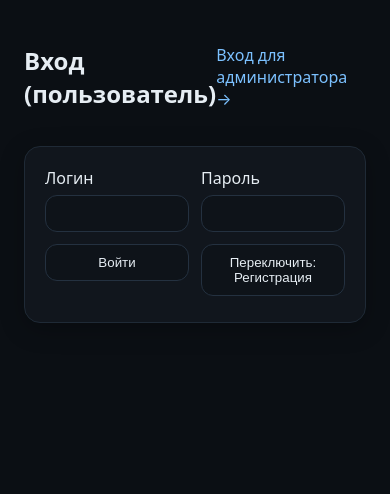
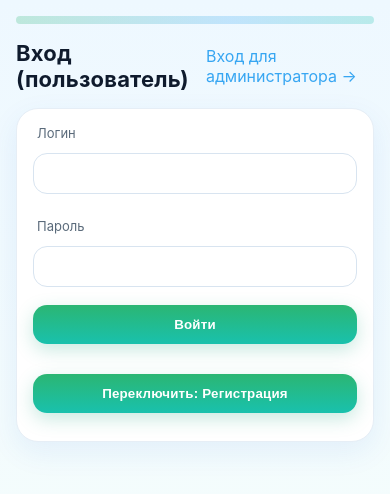
Before and after one commit to yunistlt/tour-calculator, a React (Vite) app: page /login in a window 390 px wide. Shown: the top 494 px of the page. Built offline with nearby package versions, Linux system fonts and the light colour scheme.

Commit message:
Update base.css

```diff
--- a/src/ui/base.css
+++ b/src/ui/base.css
@@ -1,11 +1,196 @@
-*{box-sizing:border-box} body{font-family:system-ui,-apple-system,Segoe UI,Roboto,Ubuntu,'Helvetica Neue',Arial,'Noto Sans',sans-serif;margin:0;padding:0;background:#0b0f14;color:#e6edf3}
-a{color:#7cc1ff;text-decoration:none} a:hover{text-decoration:underline}
-.container{max-width:1000px;margin:0 auto;padding:24px}
-.card{background:#11161d;border:1px solid #1f2a36;border-radius:16px;padding:20px;box-shadow:0 6px 24px rgba(0,0,0,.25)}
-input,select,button,textarea{width:100%;padding:10px 12px;border-radius:12px;border:1px solid #243140;background:#0e1319;color:#e6edf3;margin:6px 0}
-button{cursor:pointer} .row{display:flex;gap:12px} .row>div{flex:1}
-.badge{display:inline-block;padding:2px 8px;border-radius:999px;border:1px solid #2b3947;color:#9fbad3;font-size:12px}
-.table{width:100%;border-collapse:collapse;margin-top:12px}
-.table th,.table td{border-bottom:1px solid #1f2a36;padding:8px;text-align:left}
-.header{display:flex;justify-content:space-between;align-items:center;margin-bottom:16px}
-.small{opacity:.7;font-size:12px}
+/* ======== Тема: светлая, жизнерадостная (голубой/зеленый/белый) ======== */
+:root{
+  --bg: #f7fbff;
+  --bg-accent: linear-gradient(180deg,#eef8ff 0%, #f8fffb 100%);
+  --text: #0f1b2d;
+  --muted: #5b6b7b;
+
+  --brand: #2bb673;          /* мятный зелёный */
+  --brand-2: #37a6f2;        /* небесно-голубой */
+  --brand-3: #19c1ad;        /* бирюзовый */
+  --brand-hover: #22a866;
+
+  --card-bg: #ffffff;
+  --card-brd: #e6eef6;
+  --shadow: 0 10px 30px rgba(26,86,219,0.08);
+
+  --radius: 16px;
+  --radius-lg: 22px;
+
+  --input-bg: #ffffff;
+  --input-brd: #d8e4f0;
+
+  --table-brd: #e8f0f7;
+  --table-row-alt: #f9fcff;
+
+  --chip-bg: #e8fff6;
+  --chip-brd: #bdf3df;
+  --chip-text: #0f5132;
+
+  --danger: #e5484d;
+  --danger-bg: #fff2f2;
+  --danger-brd: #ffd7d7;
+}
+
+*{box-sizing:border-box}
+html,body{height:100%}
+body{
+  margin:0;
+  color:var(--text);
+  font-family: Inter, system-ui, -apple-system, Segoe UI, Roboto, Ubuntu, "Helvetica Neue", Arial, "Noto Sans", sans-serif;
+  background: var(--bg-accent);
+}
+
+/* ======== Контейнер и шапка ======== */
+.container{
+  max-width:1100px;
+  margin:0 auto;
+  padding:24px;
+}
+
+.header{
+  display:flex;
+  gap:16px;
+  align-items:center;
+  justify-content:space-between;
+  margin:0 0 16px 0;
+}
+
+.header h2{
+  margin:0;
+  font-size:28px;
+  letter-spacing:.2px;
+}
+
+/* неброская цветная «полоска настроения» под шапкой */
+.container::before{
+  content:"";
+  display:block;
+  height:8px;
+  width:100%;
+  border-radius:999px;
+  background: linear-gradient(90deg, var(--brand) 0%, var(--brand-2) 60%, var(--brand-3) 100%);
+  margin:0 0 16px 0;
+  opacity:.25;
+}
+
+/* ======== Карточки ======== */
+.card{
+  background:var(--card-bg);
+  border:1px solid var(--card-brd);
+  border-radius:var(--radius-lg);
+  padding:20px;
+  box-shadow:var(--shadow);
+  margin-bottom:16px;
+}
+
+/* ======== Тексты и ссылки ======== */
+a{color:var(--brand-2);text-decoration:none}
+a:hover{text-decoration:underline}
+
+.small{opacity:.8;color:var(--muted);font-size:12px}
+
+/* ======== Формы ======== */
+label{display:block;margin:0 0 6px 4px;font-size:13px;color:var(--muted)}
+input,select,button,textarea{
+  width:100%;
+  padding:12px 14px;
+  border-radius:14px;
+  border:1px solid var(--input-brd);
+  background:var(--input-bg);
+  color:var(--text);
+  margin:6px 0 12px 0;
+  outline:none;
+  transition:border-color .15s ease, box-shadow .15s ease, transform .02s ease;
+}
+input:focus,select:focus,textarea:focus{
+  border-color: var(--brand-2);
+  box-shadow: 0 0 0 3px rgba(55,166,242,0.15);
+}
+
+/* Кнопки */
+button{
+  cursor:pointer;
+  background: linear-gradient(180deg, var(--brand) 0%, var(--brand-3) 100%);
+  color:#fff;
+  border:none;
+  font-weight:600;
+  letter-spacing:.2px;
+  box-shadow: 0 6px 18px rgba(41,171,135,0.25);
+}
+button:hover{filter:brightness(1.02)}
+button:active{transform:translateY(1px)}
+button.secondary{
+  background:#fff;color:var(--brand);
+  border:1px solid var(--input-brd);
+  box-shadow:none;
+}
+button.danger{
+  background: var(--danger);
+  box-shadow: 0 6px 18px rgba(229,72,77,.2);
+}
+
+/* Компактные кнопки (в таблицах) */
+.btn-sm{padding:8px 12px;font-size:13px;border-radius:12px}
+
+/* ======== Сетки и адаптив ======== */
+.row{display:flex;gap:12px;flex-wrap:wrap}
+.row>div{flex:1 1 240px}
+
+/* ======== Бейджи/чипы ======== */
+.badge{
+  display:inline-flex;align-items:center;gap:6px;
+  padding:6px 10px;border-radius:999px;
+  border:1px solid var(--chip-brd);
+  background:var(--chip-bg); color:var(--chip-text);
+  font-size:12px; font-weight:600;
+}
+
+/* Ошибки/предупреждения */
+.alert{
+  padding:10px 12px;border-radius:12px;margin-top:8px;
+  background:var(--danger-bg); border:1px solid var(--danger-brd); color:#7a1d20;
+  font-size:13px;
+}
+
+/* ======== Таблицы ======== */
+.table{width:100%;border-collapse:separate;border-spacing:0;margin-top:8px;border:1px solid var(--table-brd);border-radius:14px;overflow:hidden}
+.table thead th{
+  background:linear-gradient(180deg,#f4fbff 0%,#f8fffb 100%);
+  color:#3a4b5a;
+  font-weight:600;
+  font-size:13px;
+  text-align:left;
+  padding:10px 12px;
+  border-bottom:1px solid var(--table-brd);
+}
+.table td{
+  padding:10px 12px;
+  border-bottom:1px solid var(--table-brd);
+}
+.table tr:nth-child(even) td{background:var(--table-row-alt)}
+.table tr:hover td{background:#f2fbff}
+
+/* Кнопки в таблицах в одну линию */
+.table .row{gap:8px}
+.table button{width:auto}
+
+/* ======== Мобильная адаптация ======== */
+@media (max-width: 720px){
+  .container{padding:16px}
+  .header h2{font-size:22px}
+  .card{padding:16px}
+  .row>div{flex:1 1 100%}
+  button{width:100%}
+  .table thead{display:none}
+  .table tr{display:block;border-bottom:1px solid var(--table-brd);margin-bottom:8px}
+  .table td{display:flex;justify-content:space-between;gap:12px}
+  .table td::before{
+    content: attr(data-label);
+    color:var(--muted);
+    font-size:12px;
+  }
+}
+
+/* ======== Подсказки/тосты (на будущее) ======== */
+.toast{position:fixed;right:16px;bottom:16px;background:#ffffff;border:1px solid var(--card-brd);color:var(--text);border-radius:14px;padding:12px 16px;box-shadow:var(--shadow)}
```
